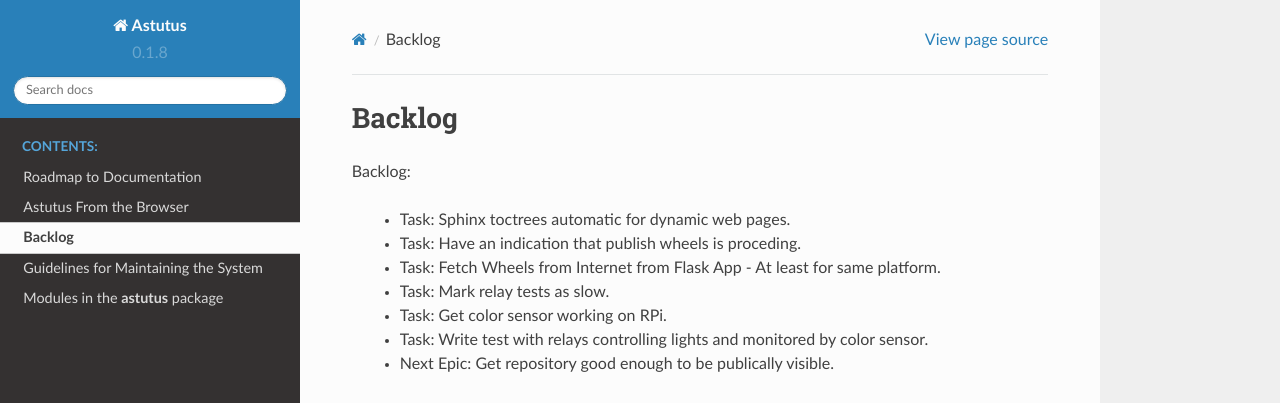
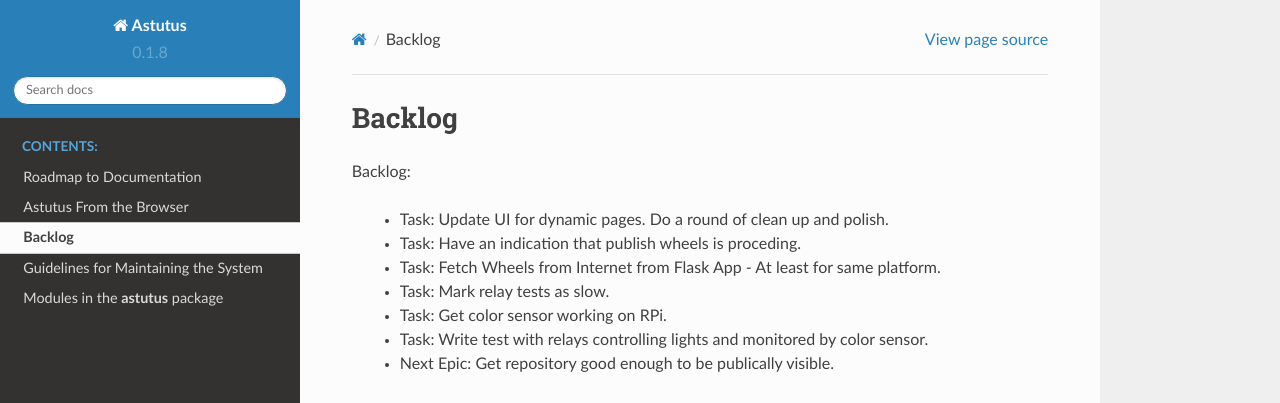
Before and after one commit to rich-dobbs-13440/astutus, a Sphinx documentation site: the page built from docs/backlog.rst, in a window 1280 px wide and 900 px high. Shown: the top 403 px of the window. Built offline with Sphinx 7.4.7 and the Read the Docs theme 2.0.0, drawn with Linux system fonts in a browser that asks for light colours.

Commit message:
Update backlog

```diff
--- a/docs/backlog.rst
+++ b/docs/backlog.rst
@@ -3,7 +3,7 @@ Backlog
 
 Backlog:
 
-  * Task: Sphinx toctrees automatic for dynamic web pages.
+  * Task: Update UI for dynamic pages.  Do a round of clean up and polish.
   * Task: Have an indication that publish wheels is proceding.
   * Task: Fetch Wheels from Internet from Flask App - At least for same platform.
   * Task: Mark relay tests as slow.
```
